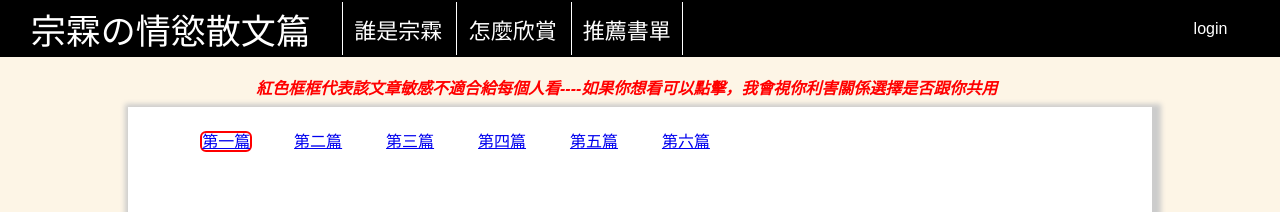
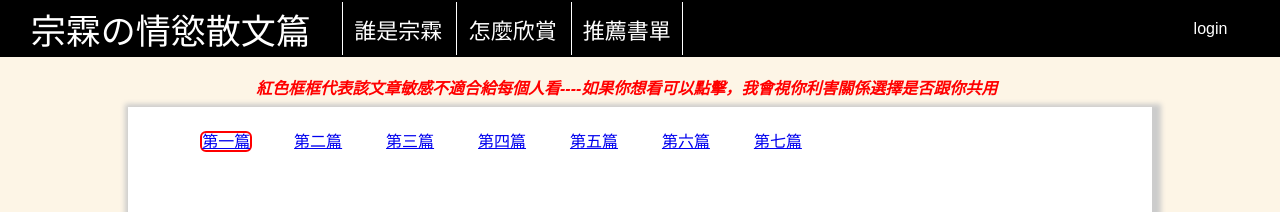
Before and after one commit to Aaron7noraA/firstpage, a plain HTML site: page index.html in a window 1280 px wide. Shown: the top 212 px of the page. Drawn offline with Linux system fonts and the light colour scheme.

Commit message:
version11

```diff
--- a/index.html
+++ b/index.html
@@ -148,11 +148,12 @@
 					<td class="row"><a href="https://docs.google.com/document/d/16IwgCB0cbPS14YLJOTUo87x8aHkk7NkS1Bksf_sR52o/edit?usp=sharing">第四篇</a></td>
 					<td class="row"><a href="https://docs.google.com/document/d/17D9qMZrww8faJKVpfGkGa3OfWBiM40waE4dc6nazDiY/edit?usp=sharing">第五篇</a></td>
 					<td class="row"><a href="https://docs.google.com/document/d/17UWOyZIfPpzUwqzgs2U8fvE_--zwttMGIRQf2vCkmqo/edit?usp=sharing">第六篇</a></td>
-					<td class="row"></td>
+					<td class="row"><a href="https://docs.google.com/document/d/18ZejDb0hYUTMwEOWFQ-Tqaaelsy2LxYazhl4IUSuEvU/edit?usp=sharing">第七篇</a></td>
 					<td class="row"></td>
 					<td class="row"></td>
 					<td class="row"></td>
 				</tr>
+
 			</table>
 			<table class="block_space">
 				<tr>
```
